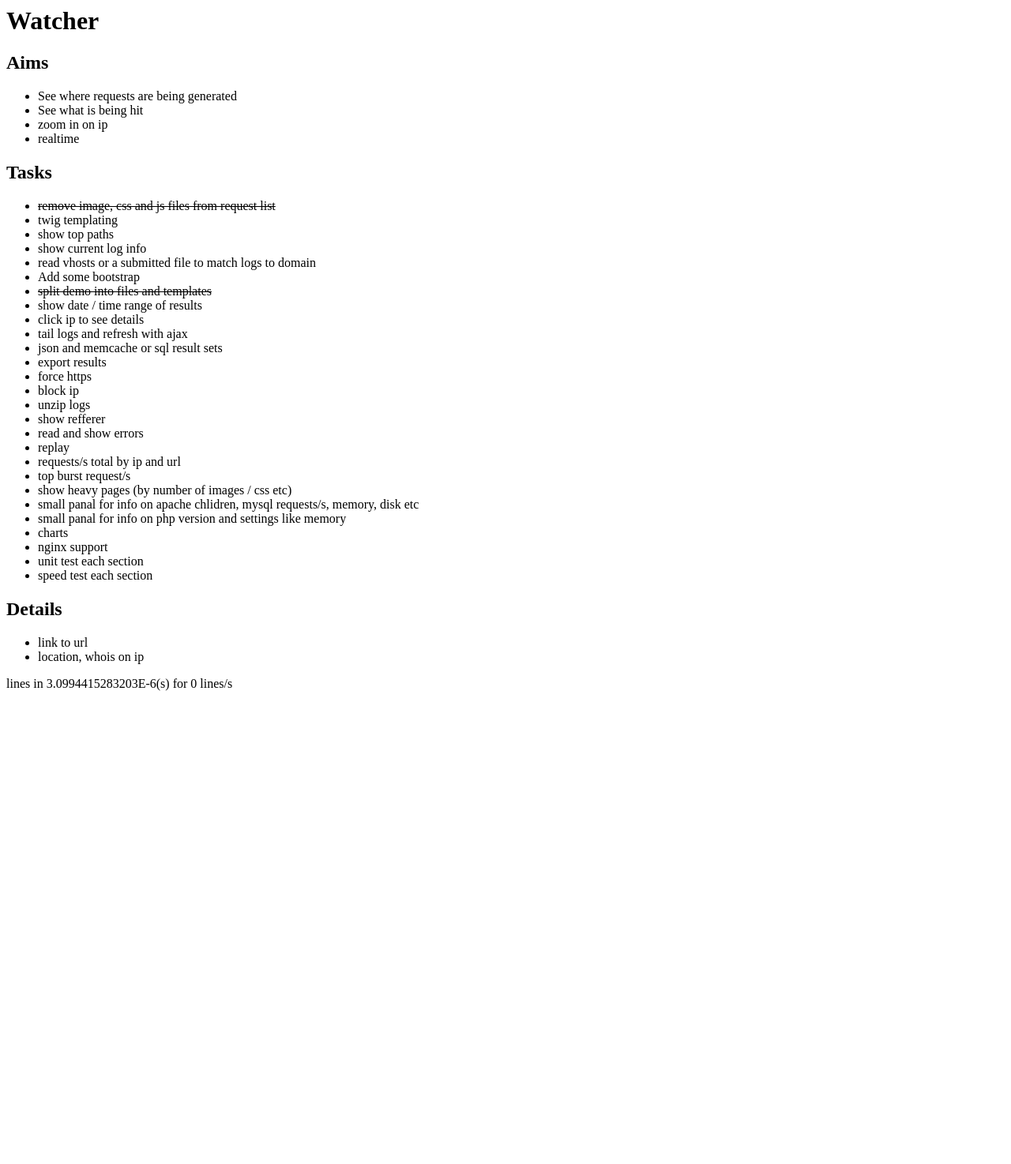
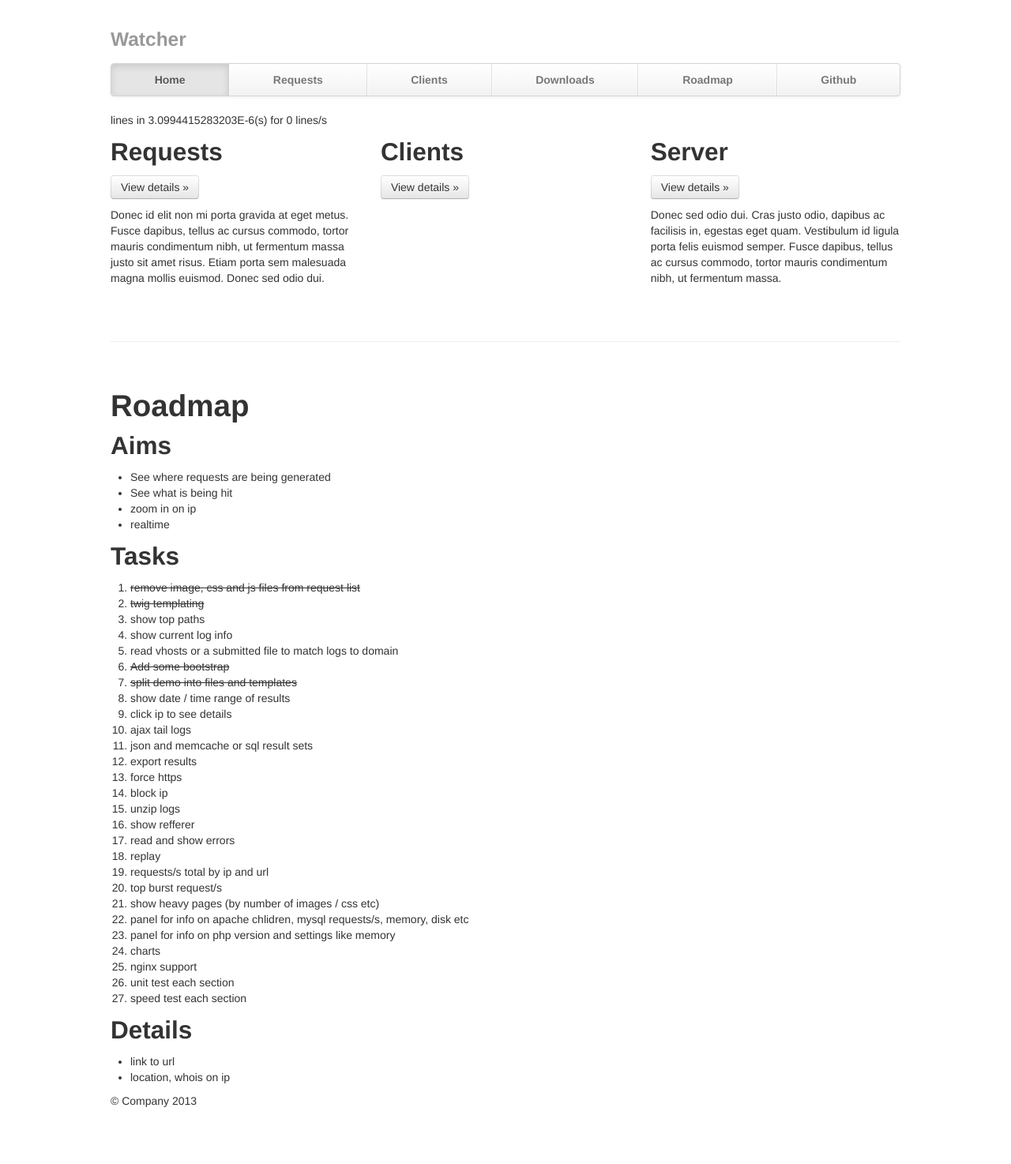
Before and after one commit to jerram/watcher, a PHP site: page /watcher.php in a window 1280 px wide. Shown: the whole page at 79% size. Before the commit the page ends 875 px from the top, so only its background shows below. Run offline with PHP 8.4, Linux system fonts and the light colour scheme; data that the repository does not hold is empty; some libraries are stand-ins or nearby versions.

Commit message:
convert page to twig set download folder

```diff
--- a/assets/css/watcher.css
+++ b/assets/css/watcher.css
@@ -67,3 +67,17 @@
         border-right: 0;
         border-radius: 0 3px 3px 0;
       }
+    .paths {
+        display: none;
+        border:1px solid grey;
+        position:absolute;
+        top:200px;
+        width:50%;
+        margin:0 300px;
+    }
+
+    a:hover .paths {
+        display: block;
+        bacground-color:#efefef;
+        padding:7px;
+    }
--- a/includes/class.gzObject.php
+++ b/includes/class.gzObject.php
@@ -11,7 +11,7 @@ class gzObject {
     }
 
     function write($object){
-        $gz = gzopen('logs-'.time().'.json.gz','w9');
+        $gz = gzopen('download/logs-'.time().'.json.gz','w9');
         gzwrite($gz, json_encode($object));
         gzclose($gz);
     }
--- /dev/null
+++ b/templates/roadmap.twig
@@ -0,0 +1,45 @@
+    <h1>Roadmap</h1>
+    <h2>Aims</h2>
+    <ul>
+        <li>See where requests are being generated</li>
+        <li>See what is being hit</li>
+        <li>zoom in on ip</li>
+        <li>realtime</li>
+    </ul>
+
+    <h2>Tasks</h2>
+    <ol>
+        <li><strike>remove image, css and js files from request list</strike></li>
+        <li><strike>twig templating</strike></li>
+        <li>show top paths</li>
+        <li>show current log info</li>
+        <li>read vhosts or a submitted file to match logs to domain</li>
+        <li><strike>Add some bootstrap</strike></li>
+        <li><strike>split demo into files and templates</strike></li>
+        <li>show date / time range of results</li>
+        <li>click ip to see details</li>
+        <li>ajax tail logs</li>
+        <li>json and memcache or sql result sets</li>
+        <li>export results</li>
+        <li>force https</li>
+        <li>block ip</li>
+        <li>unzip logs</li>
+        <li>show refferer</li>
+        <li>read and show errors</li>
+        <li>replay</a>
+        <li>requests/s total by ip and url</a>
+        <li>top burst request/s</li>
+        <li>show heavy pages (by number of images / css etc)</li>
+        <li>panel for info on apache chlidren, mysql requests/s, memory, disk etc</li>
+        <li>panel for info on php version and settings like memory</li>
+        <li>charts</li>
+        <li>nginx support</li>
+        <li>unit test each section</li>
+        <li>speed test each section</li>
+    </ol>
+
+    <h2>Details</h2>
+    <ul>
+        <li>link to url</a>
+        <li>location, whois on ip</a>
+    </ul>
--- a/templates/watcher.twig
+++ b/templates/watcher.twig
@@ -1,70 +1,87 @@
-<html>
-<head>
-    <style>
-    .paths {
-        display: none;
-        border:1px solid grey;
-        position:absolute;
-        top:200px;
-        width:50%;
-        margin:0 300px;
-    }
+<!DOCTYPE html>
+<html lang="en">
+  <head>
+    <meta charset="utf-8">
+    <title>Template &middot; Bootstrap</title>
+    <meta name="viewport" content="width=device-width, initial-scale=1.0">
+    <meta name="description" content="">
+    <meta name="author" content="">
 
-    a:hover .paths {
-        display: block;
-        bacground-color:#efefef;
-        padding:7px;
-    }
-    </style>
-</head>
-<body>
-    <h1>Watcher</h1>
+    <!-- Le styles -->
+    <link href="assets/css/bootstrap.css" rel="stylesheet">
+    <link href="assets/css/watcher.css" rel="stylesheet">
+    <link href="assets/css/bootstrap-responsive.css" rel="stylesheet">
 
-    <h2>Aims</h2>
-    <ul>
-        <li>See where requests are being generated</li>
-        <li>See what is being hit</li>
-        <li>zoom in on ip</li>
-        <li>realtime</li>
-    </ul>
+    <!-- HTML5 shim, for IE6-8 support of HTML5 elements -->
+    <!--[if lt IE 9]>
+      <script src="assets/js/html5shiv.js"></script>
+    <![endif]-->
 
-    <h2>Tasks</h2>
-    <ul>
-        <li><strike>remove image, css and js files from request list</strike></li>
-        <li>twig templating</li>
-        <li>show top paths</li>
-        <li>show current log info</li>
-        <li>read vhosts or a submitted file to match logs to domain</li>
-        <li>Add some bootstrap</li>
-        <li><strike>split demo into files and templates</strike></li>
-        <li>show date / time range of results</li>
-        <li>click ip to see details</li>
-        <li>tail logs and refresh with ajax</li>
-        <li>json and memcache or sql result sets</li>
-        <li>export results</li>
-        <li>force https</li>
-        <li>block ip</li>
-        <li>unzip logs</li>
-        <li>show refferer</li>
-        <li>read and show errors</li>
-        <li>replay</a>
-        <li>requests/s total by ip and url</a>
-        <li>top burst request/s</li>
-        <li>show heavy pages (by number of images / css etc)</li>
-        <li>small panal for info on apache chlidren, mysql requests/s, memory, disk etc</li>
-        <li>small panal for info on php version and settings like memory</li>
-        <li>charts</li>
-        <li>nginx support</li>
-        <li>unit test each section</li>
-        <li>speed test each section</li>
-    </ul>
+  </head>
 
-    <h2>Details</h2>
-    <ul>
-        <li>link to url</a>
-        <li>location, whois on ip</a>
-    </ul>
+  <body>
+    <div class="container">
+      <div class="masthead">
+        <h3 class="muted">Watcher</h3>
+        <div class="navbar">
+          <div class="navbar-inner">
+            <div class="container">
+              <ul class="nav">
+                <li class="active"><a href="#">Home</a></li>
+                <li><a href="#">Requests</a></li>
+                <li><a href="#">Clients</a></li>
+                <li><a href="#">Downloads</a></li>
+                <li><a href="#">Roadmap</a></li>
+                <li><a href="#">Github</a></li>
+              </ul>
+            </div>
+          </div>
+        </div><!-- /.navbar -->
+      </div>
+{{ status|raw }}
+      <!-- Example row of columns -->
+      <div class="row-fluid">
+        <div class="span4">
+          <h2>Requests</h2>
+          <p><a class="btn" href="#">View details &raquo;</a></p>
+          <p>Donec id elit non mi porta gravida at eget metus. Fusce dapibus, tellus ac cursus commodo, tortor mauris condimentum nibh, ut fermentum massa justo sit amet risus. Etiam porta sem malesuada magna mollis euismod. Donec sed odio dui. </p>
+        </div>
+        <div class="span4">
+          <h2>Clients</h2>
+          <p><a class="btn" href="#">View details &raquo;</a></p>
+{{ clients|raw }}
+        </div>
+        <div class="span4">
+          <h2>Server</h2>
+          <p><a class="btn" href="#">View details &raquo;</a></p>
+          <p>Donec sed odio dui. Cras justo odio, dapibus ac facilisis in, egestas eget quam. Vestibulum id ligula porta felis euismod semper. Fusce dapibus, tellus ac cursus commodo, tortor mauris condimentum nibh, ut fermentum massa.</p>
+        </div>
+      </div>
 
-    {{ content|raw }}
-    </body>
+      <hr>
+{% include 'roadmap.twig' %}
+      <div class="footer">
+        <p>&copy; Company 2013</p>
+      </div>
+
+    </div> <!-- /container -->
+
+    <!-- Le javascript
+    ================================================== -->
+    <!-- Placed at the end of the document so the pages load faster -->
+    <script src="assets/js/jquery.js"></script>
+    <script src="assets/js/bootstrap-transition.js"></script>
+    <script src="assets/js/bootstrap-alert.js"></script>
+    <script src="assets/js/bootstrap-modal.js"></script>
+    <script src="assets/js/bootstrap-dropdown.js"></script>
+    <script src="assets/js/bootstrap-scrollspy.js"></script>
+    <script src="assets/js/bootstrap-tab.js"></script>
+    <script src="assets/js/bootstrap-tooltip.js"></script>
+    <script src="assets/js/bootstrap-popover.js"></script>
+    <script src="assets/js/bootstrap-button.js"></script>
+    <script src="assets/js/bootstrap-collapse.js"></script>
+    <script src="assets/js/bootstrap-carousel.js"></script>
+    <script src="assets/js/bootstrap-typeahead.js"></script>
+
+  </body>
 </html>
--- a/watcher.php
+++ b/watcher.php
@@ -34,17 +34,17 @@
     $gzObject->write($users);
 
     $time = microtime(true) - $start;
-    $content .=  $count.' lines in '.$time.'(s) for '.($count/$time).' lines/s<br />';
+    $status =  $count.' lines in '.$time.'(s) for '.($count/$time).' lines/s<br />';
     $users->orderByHits();
 
     foreach ($users->getUsers() as $user){
-        $content .=  '<a href title="'.$user->get('userAgent').'">'.$user->get('ipAddress').'</a>
+        $clients .=  '<a href title="'.$user->get('userAgent').'">'.$user->get('ipAddress').'</a>
         ';
-        $content .=  ' (<a href="" title="">'. $user->countRequests().'
+        $clients .=  ' (<a href="" title="">'. $user->countRequests().'
         <div class="paths">'.implode("\n<br />",$user->getRequests()).'</div>
         </a>)<br />
         ';
     }
-    echo $twig->render('watcher.twig', array('content' => $content));
+    echo $twig->render('watcher.twig', array('clients' => $clients, 'status' => $status));
 
 ?>
```
Also changed, not shown: index.php (+48 -42 lines), compilation_cache/.htaccess (added), download/.htaccess (added), templates/clients.twig (added), templates/download.twig (added), templates/requests.twig (added), templates/server.twig (added), 1 other file.
